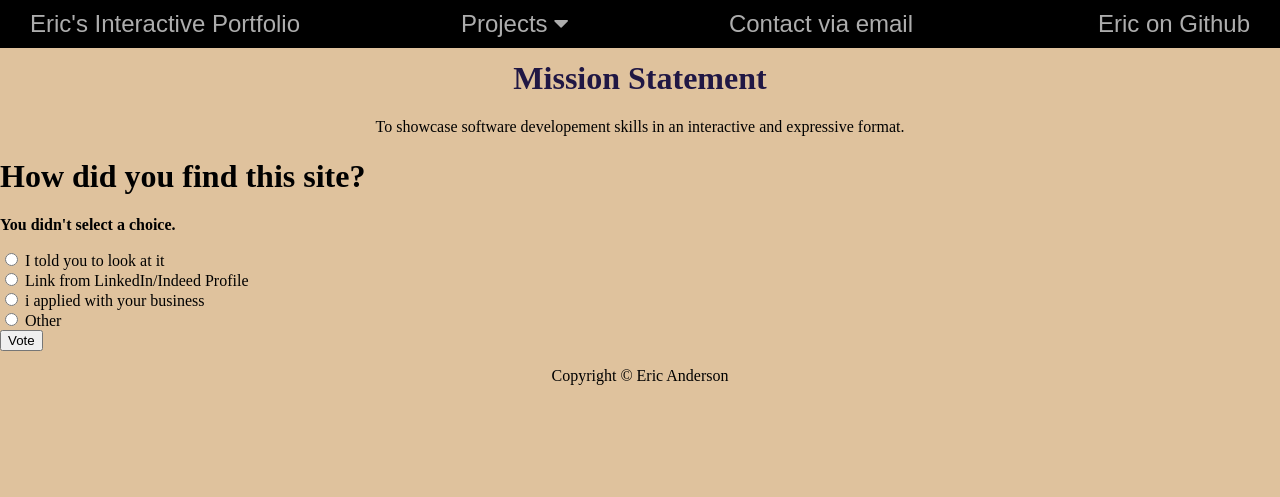
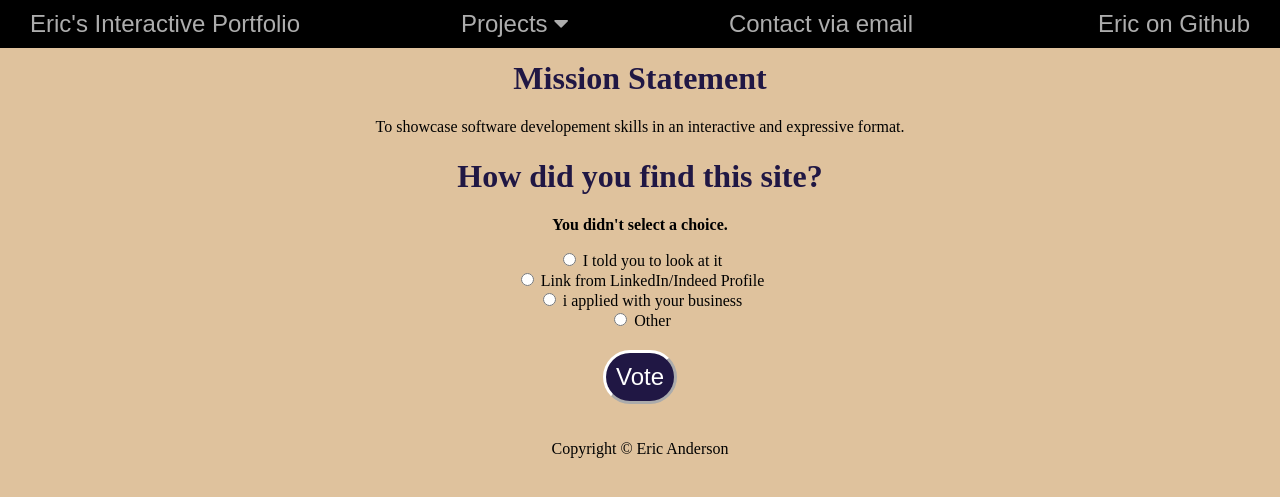
Before and after one commit to ETAnderson/mysite, a Django app: page /polls/1/vote/ in a window 1280 px wide. Shown: the top 497 px of the page. Run offline with Django 3.2, Linux system fonts and the light colour scheme; data comes from the database, SQL or seed files in the repository; some libraries are stand-ins or nearby versions.

Commit message:
styling changes to blog and poll

```diff
--- a/mysite/polls/templates/polls/detail.html
+++ b/mysite/polls/templates/polls/detail.html
@@ -9,14 +9,14 @@
 
     {% if error_message %}<p><strong>{{ error_message }}</strong></p>{% endif %}
 
-    <form action="{% url 'polls:vote' question.id %}" method="post">
+    <form id='detail-form' action="{% url 'polls:vote' question.id %}" method="post">
     {% csrf_token %}
     {% for choice in question.choice_set.all %}
         <input type="radio" name="choice" id="choice{{ forloop.counter }}" value="{{ choice.id }}">
         <label for="choice{{ forloop.counter }}">{{ choice.choice_text }}</label><br>
     {% endfor %}
-    <input type="submit" value="Vote">
     </form>
+    <input class='site-button' id='poll-submit' type="submit" value="Vote">
 </div>
 
 {% endblock content %}
--- a/mysite/static/css/base.css
+++ b/mysite/static/css/base.css
@@ -1,4 +1,3 @@
-/* GENERAL */
 
 body {
     margin: 0;
@@ -15,6 +14,7 @@ h3 a {
 }
 
 footer {
+    margin: 0;
     text-align: center;
 }
 
@@ -25,29 +25,17 @@ footer {
 .masthead {
     text-align: center;
 }
-.read_more_btn {
+.site-button {
     color: rgb(255, 255, 255);
     background-color: rgb(32, 23, 68);
     text-decoration: none;
     border: 3px outset rgb(255, 255, 255);
     border-radius: 50px;
+    margin: 20px;
     padding: 10px;
 }
 
-.read_more_btn:hover {
-    color: darkorange;
-}
-
-.submit_btn {
-    color: rgb(255, 255, 255);
-    background-color: rgb(32, 23, 68);
-    text-decoration: none;
-    border: 3px outset rgb(255, 255, 255);
-    border-radius: 50px;
-    padding: 10px;
-}
-
-.submit_btn:hover {
+.site-button:hover {
     color: darkorange;
 }
 
@@ -56,8 +44,18 @@ footer {
     text-align: center;
 }
 
+#mission_statement {
+    color:rgb(32, 23, 68);
+}
+
+/* BLOG */
+
 .blog_entries {
     text-align: center;
+}
+
+.blog_entries p {
+    margin: 20px;
 }
 
 #card-title {
@@ -69,8 +67,34 @@ footer {
     margin-left: 100px;
 }
 
-#mission_statement {
+/* POLLS */
+
+#polls {
+    text-align: center;
+    font-size: larger;
+    text-decoration: none;
+    list-style: none;
+}
+
+#polls li {
+    list-style: none;
+}
+
+#detail-form {
+    justify-content: left;
+}
+
+#poll-details {
+    text-align: center;
+}
+
+#poll-details h1 {
+    text-align: center;
     color:rgb(32, 23, 68);
+}
+
+#poll-submit {
+    font-size: x-large;
 }
 
 /* TOPBAR */
--- a/mysite/templates/index.html
+++ b/mysite/templates/index.html
@@ -14,11 +14,11 @@
     {% for post in post_list %}
       <div class="card-body">
         <div class='card-title-line'>
-        <span id='card-title'>&#8594 {{ post.title }}</span>
-        <a href="{% url 'blog_post_detail' post.slug  %}" class="read_more_btn">Read More &rarr;</a>
+          <span id='card-title'>&#8594 {{ post.title }}</span>
         </div>
         <p>{{ post.author }} | {{ post.created_on}}  </p>
         <p>{{post.content|safe|slice:":200" }}</p>
+        <a href="{% url 'blog_post_detail' post.slug  %}" class="site-button" >Read More &rarr;</a>
       </div>
 
     {% endfor %}
```
Also changed, not shown: mysite/polls/templates/polls/index.html (+7 -5 lines), mysite/templates/blog_post_detail.html (+1 -36 lines), mysite/mysite/settings.py (line endings or trailing spaces).
